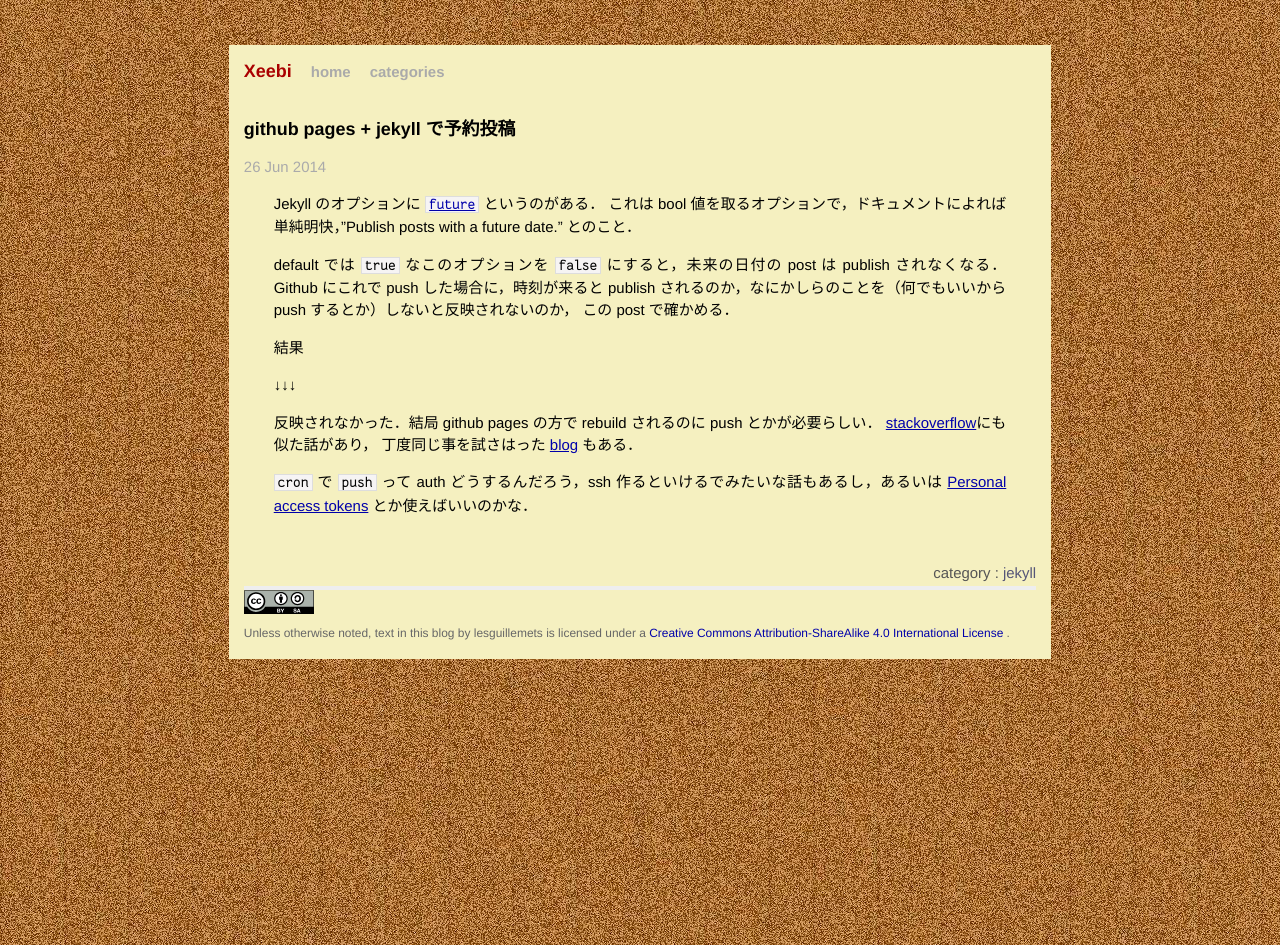
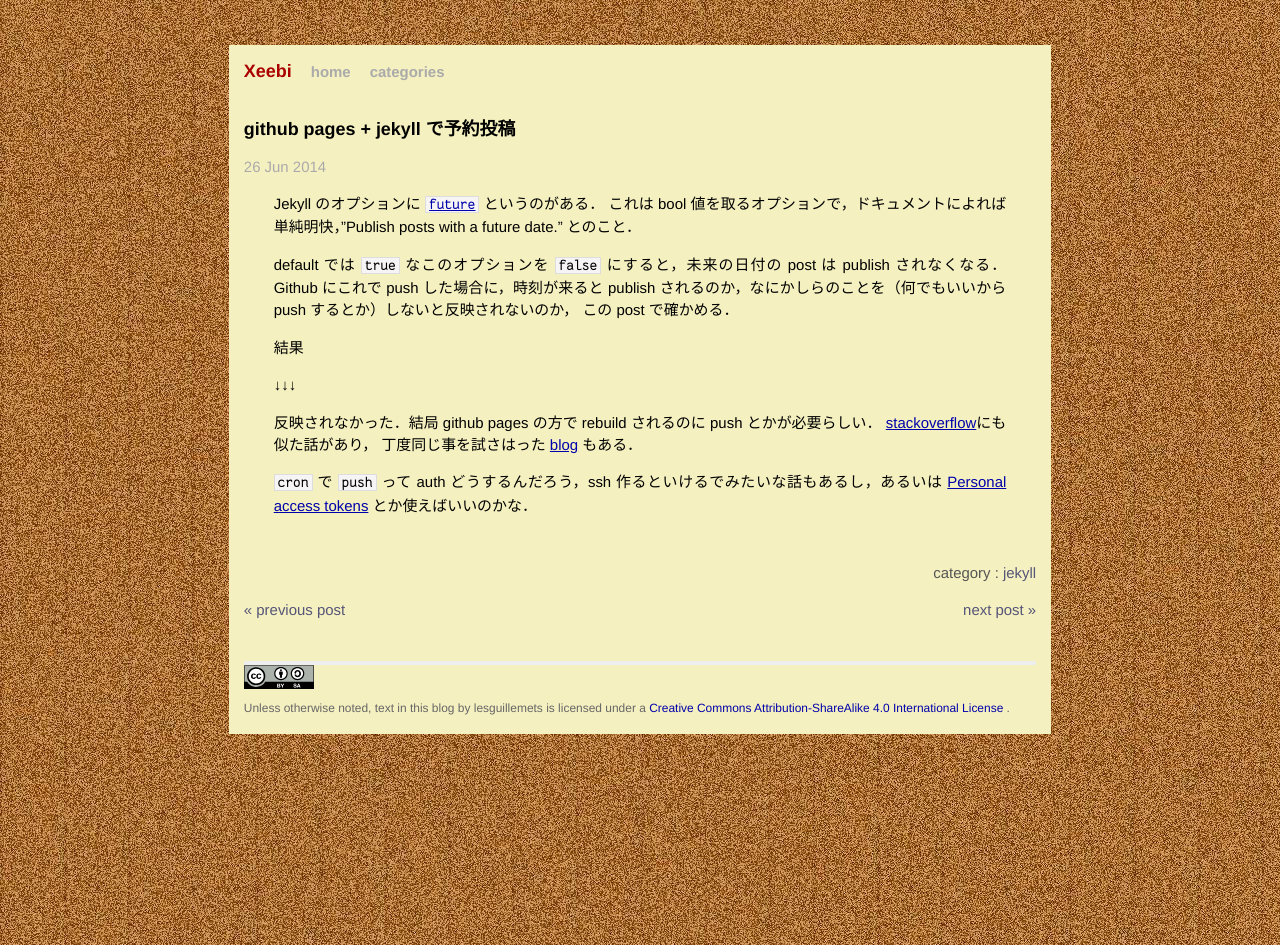
Before and after one commit to lesguillemets/blog, a Jekyll site: the page built from _posts/2014-06-26-jekyll-future.md, in a window 1280 px wide. Built offline with Jekyll 4.4.1, drawn with Linux system fonts in a browser that asks for light colours; Markdown is read by kramdown in place of the engine named in the settings.

Commit message:
add navigating to next/previous post

```diff
--- a/_layouts/post.html
+++ b/_layouts/post.html
@@ -8,8 +8,18 @@
 {{ content }}
 </div>
 <div class="footinfo">
-  category :
-  {% for cat in page.categories %}
-  <a href="{{site.baseurl}}/categories.html#{{cat}}">{{cat}}</a>
-  {% endfor %}
+  <div class="cat">
+    category :
+    {% for cat in page.categories %}
+    <a href="{{site.baseurl}}/categories.html#{{cat}}">{{cat}}</a>
+    {% endfor %}
+  </div><br />
+  <div class="neighbour">
+    {% if {{page.previous.url}} %}
+    <p id="previous"><a href="{{site.baseurl}}{{ page.previous.url }}">« previous post</a></p>
+    {% endif %}
+    {% if {{page.next.url}} %}
+    <p id="next"><a href="{{site.baseurl}}{{ page.next.url }}">next post »</a></p>
+    {% endif %}
+  </div><br />
 </div>
--- a/css/main.css
+++ b/css/main.css
@@ -215,7 +215,13 @@
   background-color: #333;
 }
 
-div.footinfo{
+div.footinfo {
+    display:block;
+    overflow:hidden;
+    clear:both;
+}
+
+div.footinfo div.cat{
     color : #555;
     float:right;
 }
@@ -227,6 +233,18 @@
 div.footinfo a:hover   { color: #222; }
 div.footinfo a:visited { color: #737; }
 
+div.footinfo p#previous{
+    float:left;
+}
+div.footinfo p#next{
+    float:right;
+    text-align:right;
+}
+
+div.license {
+    clear:both;
+}
+
 div.license a {
     text-decoration: none;
 }
```
